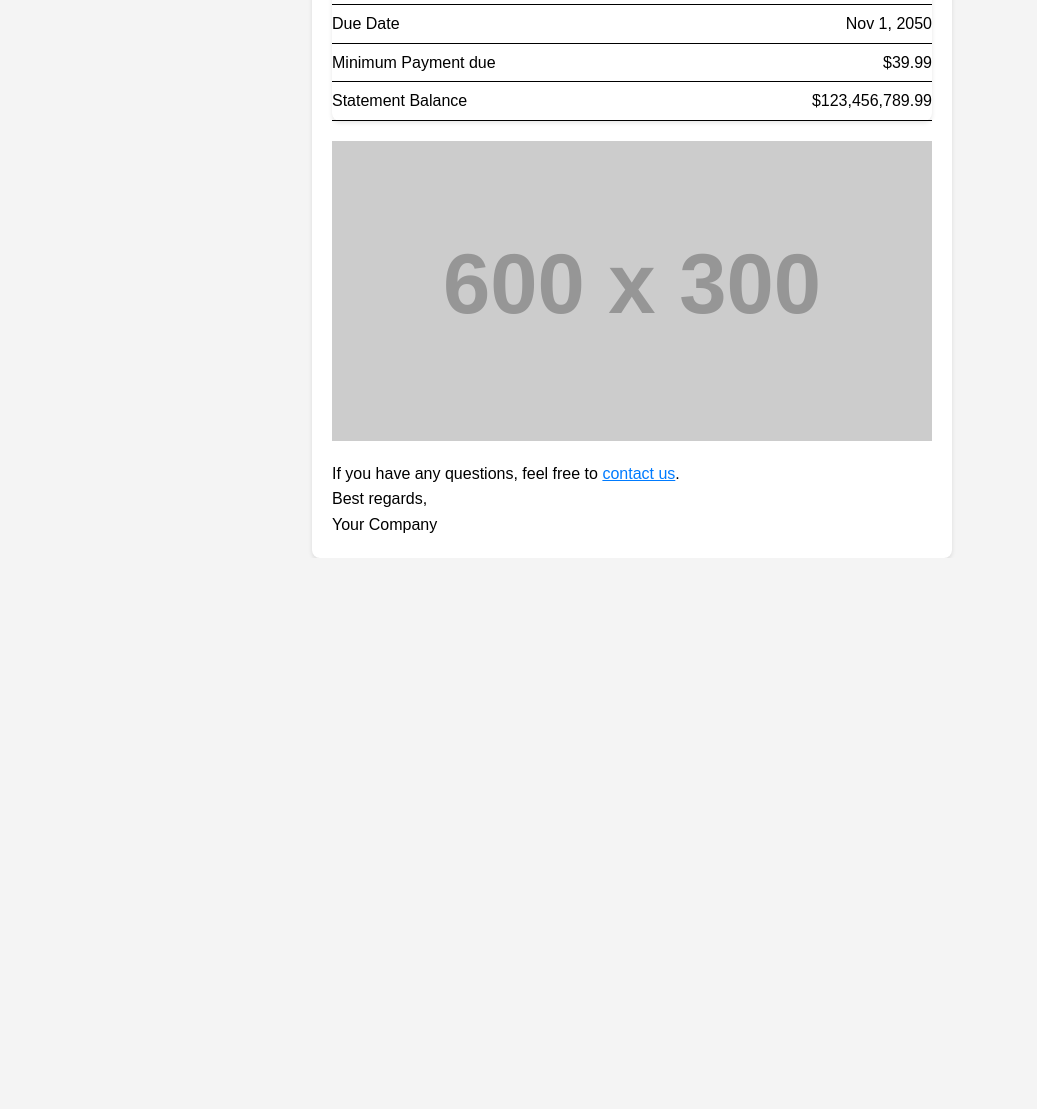
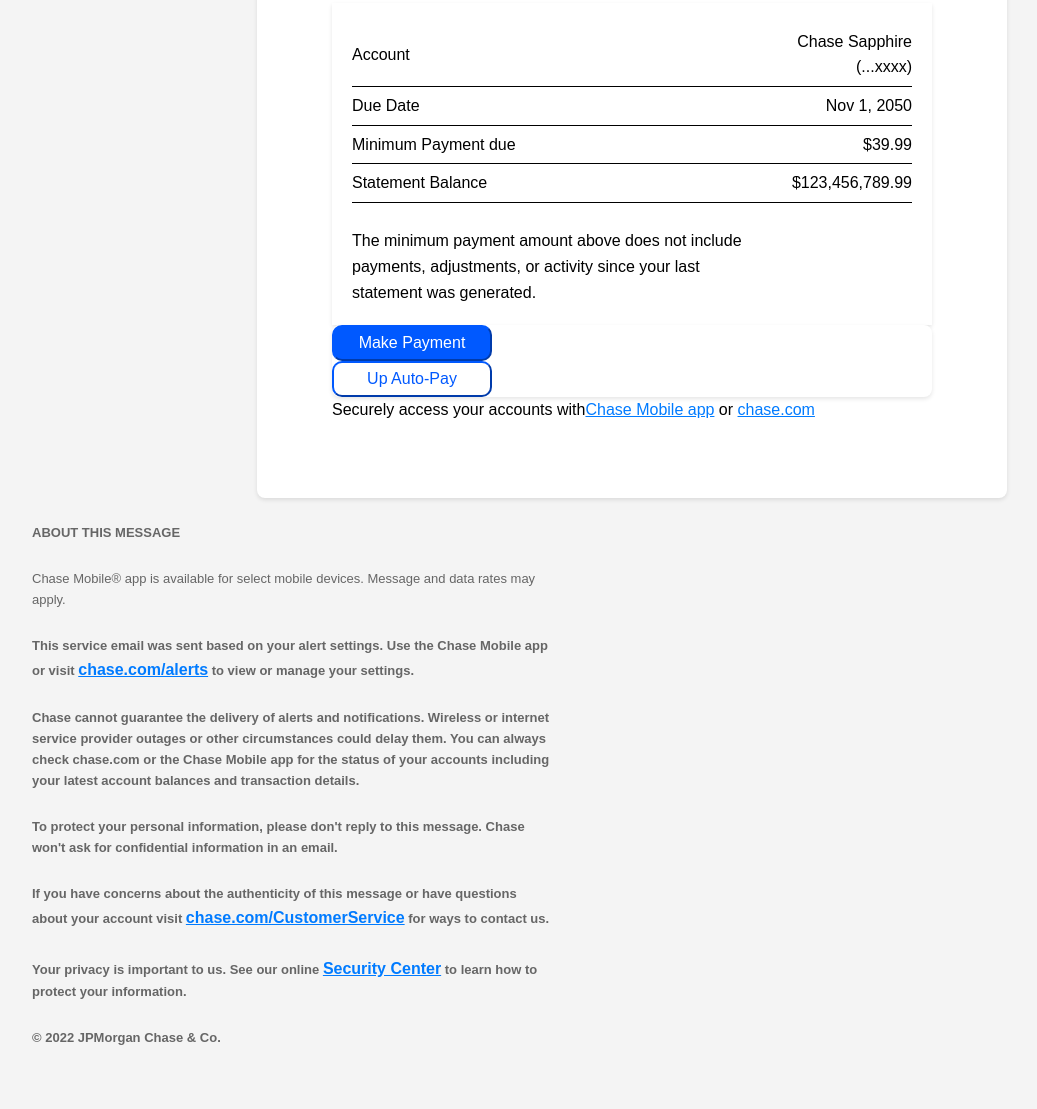
Before and after one commit to rjfanini07/Chase-Transactional, a plain HTML site: page index.html in a window 1280 px wide. Shown: the part 339-1448 px from the top of the page, without its empty margins (8-1045 px from the left). Before the commit the page ends 897 px from the top, so only its background shows below. Drawn offline with Linux system fonts and the light colour scheme; placeholder pictures from the web are drawn by us; files whose address does not match are found by name.

Commit message:
Add files via upload
update a few things. still needs work

```diff
--- a/index.html
+++ b/index.html
@@ -6,6 +6,7 @@
   <title>Transactional Email</title>
   <style>
     /* Reset styles for email */
+    footer,
     body,
     table,
     td,
@@ -33,20 +34,21 @@
 <body style="background-color: #f4f4f4;">
   <table class="container" width="600" cellspacing="0" cellpadding="0" border="0" align="center" style="margin: auto; background-color: #fff; border-radius: 8px; box-shadow: 0 2px 4px rgba(0, 0, 0, 0.1);">
     <tr>
-      <td style="padding: 20px;">
+      <td style="padding: 75px;">
 
 <!--logo -->
 <a href="http://chase.com" target="_blank"><img src="images/unnamed.pngchase logo.png" style="padding: 24px 0px 10px;"></a>
 
 <!--payment due-->
-<h5 style="text-align: left; color: #333;">Payment Due</h5>
+<h5 style="text-align: left; display: inline; color: #333; background-color: gold;"><br>Payment Due</h5>
 
 <!-- hadline -->
         <h1 style="center; color: #333;">Your credit card payment is due on <br>Nov 1, 2022</h1>
 
 <!--body-->
         <p style="padding: 6px 0px 6px; font-size: 14px; font-weight: 100;">Please review and complete your payment.</p>
-        <table class="container" width="600" cellspacing="0" cellpadding="0" border="0" align="center" style="margin: auto; background-color: #fff; border-radius: 8px; box-shadow: 0 2px 4px rgba(0, 0, 0, 0.1);">
+
+        <table class="container" width="600" cellspacing="0" cellpadding="0" border="0" align="center" style="margin: auto; padding: 20px; background-color: #fff; box-shadow: 0 2px 4px rgba(0, 0, 0, 0.1);">
         <tr>
           <td style="padding: 6px 0px 6px; text-align: left; font-weight: 100; border-bottom: 1px solid #000;">Account</td>
           <td style="padding: 6px 0px 6px; text-align: right; border-bottom: 1px solid #000;">Chase Sapphire (...xxxx)</td>
@@ -66,15 +68,76 @@
 
         <tr>
           <td>
+
+            <tr>
+              <td>
+                <p style="text-size-adjust: 100%; text-align:"><br>
+                  The minimum payment amount above does not include payments,
+                  adjustments, or activity since your last statement was generated.
+                </p>
+              </td>
+            </tr>
             </table>
+            <table  class="container" width="600" cellspacing="0" cellpadding="0" border="0" align="center" style="margin: auto; background-color: #fff; border-radius: 8px; box-shadow: 0 2px 4px rgba(0, 0, 0, 0.1);">
+           <tr>
+            <td role="button; display: flex;">
+              <a href="#">
+        <button style="background-color: #0059ff; color: white; padding: 7px 15px; border-radius: 10px; border-color: #0059ff; font-size: 16px; width:160px;">Make Payment</button>
+     </a>
+     </td>
+    </tr>
+    <tr>
+      <td role="button; display: flex;"><a href="#">
+        <button style="background-color: rgb(255, 255, 255); color: #0059ff; padding: 7px 15px; border-radius: 10px; border-color: #0059ff; font-size: 16px; width:160px;">Up Auto-Pay</button>
+        </a>
+      </table>
 
+        <p>Securely access your accounts with<a href="#" style="color: #007bff; text-decoration: underline;">Chase Mobile app</a> or <a href="#" style="color: #007bff; text-decoration: underline;">chase.com</a></p>
 
+    </td>
+      </tr>
 
-        <img src="https://via.placeholder.com/600x300" alt="Placeholder Image" class="responsive-img" style="display: block; margin: 20px auto; max-width: 100%; height: auto;">
-        <p>If you have any questions, feel free to <a href="#" style="color: #007bff; text-decoration: underline;">contact us</a>.</p>
-        <p>Best regards,<br>Your Company</p>
       </td>
     </tr>
   </table>
 </body>
+  <footer>
+    <table class="container" width="600" cellspacing="0" cellpadding="0" style="padding: 25px 40px 60px 40px;">
+      <tr>
+        <td>
+          <p style="font-size: small; font-weight: bold; color: #666;">
+            ABOUT THIS MESSAGE
+          </p>
+          <br>
+          <p style="font-size: small; color: #666;">
+            Chase Mobile® app is available for select mobile devices. Message and data rates may apply.
+          </p>
+          <br>
+          <p style="font-size: small; font-weight: bold; color: #666;">
+            This service email was sent based on your alert settings. Use the Chase Mobile app or visit <a href="#" style="color: #007bff;">chase.com/alerts</a> to view or manage your settings.
+          </p>
+          <br>
+          <p style="font-size: small; font-weight: bold; color: #666;">
+            Chase cannot guarantee the delivery of alerts and notifications. Wireless or internet service provider outages or other circumstances could delay them. You can always check chase.com or the Chase Mobile app for the status of your accounts including your latest account balances and transaction details.
+          </p>
+          <br>
+          <p style="font-size: small; font-weight: bold; color: #666;">
+            To protect your personal information, please don't reply to this message. Chase won't ask for confidential information in an email.
+          </p>
+          <br>
+          <p style="font-size: small; font-weight: bold; color: #666;">
+            If you have concerns about the authenticity of this message or have questions about your account visit <a href="#" style="color: #007bff;">chase.com/CustomerService</a> for ways to contact us.
+          </p>
+          <br>
+          <p style="font-size: small; font-weight: bold; color: #666;">
+            Your privacy is important to us. See our online <a href="#" style="color: #007bff;">Security Center</a> to learn how to protect your information.
+          </p>
+          <br>
+          <p style="font-size: small; font-weight: bold; color: #666;">
+            © 2022 JPMorgan Chase & Co.
+          </p>
+        </td>
+      </tr>
+    </table>
+  </footer>
 </html>
```
